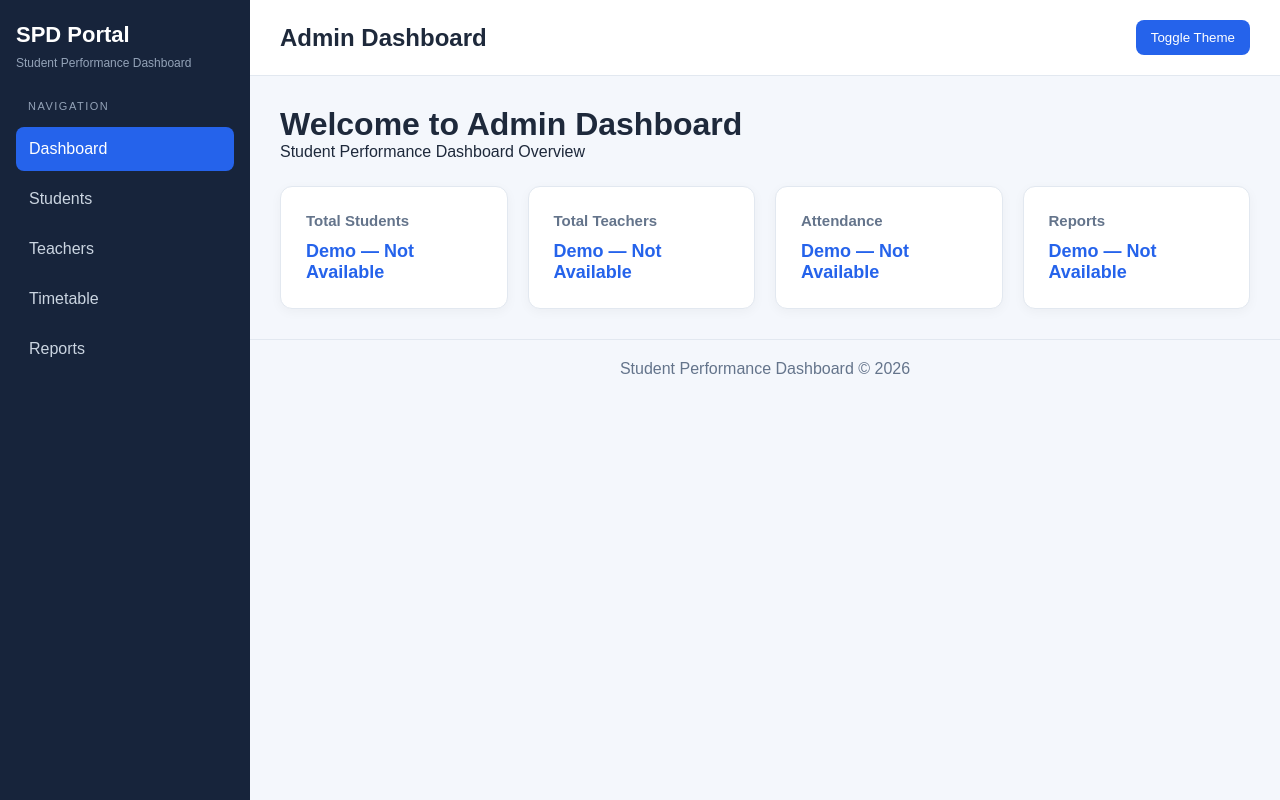
After one commit to yogeshpawar15/student-performance-dashboard, a Java web app: template src/main/webapp/WEB-INF/jsp/admin/dashboard.jsp in a window 1280 px wide. The commit adds this page. Run offline with Tomcat 11, a stand-in JSP engine, Linux system fonts and the light colour scheme; the template is opened without the code that fills it, so the values that code supplies are empty.

Commit message:
feat(frontend): add shared layout and admin dashboard UI

```diff
--- /dev/null
+++ b/src/main/webapp/WEB-INF/jsp/admin/dashboard.jsp
@@ -0,0 +1,57 @@
+
+<%@ page contentType="text/html; charset=UTF-8"
+         pageEncoding="UTF-8" %>
+
+<%@ include file="../common/header.jsp" %>
+<%@ include file="../common/sidebar.jsp" %>
+
+<div class="main-content">
+
+    <header class="topbar">
+        <button
+            class="menu-toggle"
+            id="menuToggle"
+            type="button"
+            aria-label="Toggle sidebar"
+            aria-controls="sidebar"
+            aria-expanded="false">
+            ☰
+        </button>
+
+        <h2>Admin Dashboard</h2>
+
+        <button id="themeToggle" type="button">
+            Toggle Theme
+        </button>
+    </header>
+
+    <main class="content">
+
+        <h1>Welcome to Admin Dashboard</h1>
+        <p>Student Performance Dashboard Overview</p>
+
+        <section class="cards" aria-label="Dashboard overview">
+
+            <div class="card">
+                <h3>Total Students</h3>
+                <p>Demo — Not Available</p>
+            </div>
+
+            <div class="card">
+                <h3>Total Teachers</h3>
+                <p>Demo — Not Available</p>
+            </div>
+
+            <div class="card">
+                <h3>Attendance</h3>
+                <p>Demo — Not Available</p>
+            </div>
+
+            <div class="card">
+                <h3>Reports</h3>
+                <p>Demo — Not Available</p>
+            </div>
+
+        </section>
+
+<%@ include file="../common/footer.jsp" %>
--- a/src/main/webapp/WEB-INF/jsp/common/footer.jsp
+++ b/src/main/webapp/WEB-INF/jsp/common/footer.jsp
@@ -1,4 +1,11 @@
 
+        </main>
+
+        <footer class="footer">
+            <p>Student Performance Dashboard © 2026</p>
+        </footer>
+
+    </div>
 </div>
 
 <script src="${pageContext.request.contextPath}/assets/js/navigation.js"></script>
--- a/src/main/webapp/WEB-INF/jsp/common/header.jsp
+++ b/src/main/webapp/WEB-INF/jsp/common/header.jsp
@@ -1,4 +1,3 @@
-
 <%@ page contentType="text/html; charset=UTF-8"
          pageEncoding="UTF-8" %>
 <!DOCTYPE html>
@@ -16,3 +15,4 @@
 <body>
 
 <div class="dashboard-layout">
+<!-- Shared page layout -->
--- a/src/main/webapp/WEB-INF/jsp/common/sidebar.jsp
+++ b/src/main/webapp/WEB-INF/jsp/common/sidebar.jsp
@@ -1,12 +1,23 @@
 
-<aside class="sidebar" id="sidebar">
-    <h2>Student Dashboard</h2>
+<aside class="sidebar" id="sidebar"
+       aria-label="Sidebar">
 
-    <nav aria-label="Dashboard navigation">
-        <a href="#" class="active">Dashboard</a>
-        <a href="#">Students</a>
-        <a href="#">Teachers</a>
-        <a href="#">Timetable</a>
-        <a href="#">Reports</a>
+    <div class="sidebar-brand">
+        <h2>SPD Portal</h2>
+        <p>Student Performance Dashboard</p>
+    </div>
+
+    <nav aria-label="Main navigation">
+        <span class="sidebar-section">NAVIGATION</span>
+
+        <!-- Backend URLs pending approval -->
+        <span class="nav-item active">
+            Dashboard
+        </span>
+
+        <span class="nav-item">Students</span>
+        <span class="nav-item">Teachers</span>
+        <span class="nav-item">Timetable</span>
+        <span class="nav-item">Reports</span>
     </nav>
 </aside>
--- a/src/main/webapp/assets/js/navigation.js
+++ b/src/main/webapp/assets/js/navigation.js
@@ -1,35 +1,104 @@
+
 document.addEventListener("DOMContentLoaded", () => {
     const sidebar = document.getElementById("sidebar");
-    const toggle = document.getElementById("menuToggle");
+    const menuToggle = document.getElementById("menuToggle");
     const themeButton = document.getElementById("themeToggle");
 
-    // Sidebar open / close
-    if (sidebar && toggle) {
-        toggle.addEventListener("click", () => {
-            const isOpen = sidebar.classList.toggle("open");
-            toggle.setAttribute("aria-expanded", String(isOpen));
+    // 1. Open and close mobile sidebar
+    function setSidebarOpen(isOpen) {
+        if (!sidebar || !menuToggle) return;
+
+        sidebar.classList.toggle("open", isOpen);
+        menuToggle.setAttribute("aria-expanded", String(isOpen));
+    }
+
+    if (sidebar && menuToggle) {
+        // Menu button click
+        menuToggle.addEventListener("click", () => {
+            const isOpen = sidebar.classList.contains("open");
+            setSidebarOpen(!isOpen);
+        });
+
+        // Click outside sidebar to close
+        document.addEventListener("click", (event) => {
+            if (
+                sidebar.classList.contains("open") &&
+                !sidebar.contains(event.target) &&
+                !menuToggle.contains(event.target)
+            ) {
+                setSidebarOpen(false);
+            }
+        });
+
+        // Escape key to close
+        document.addEventListener("keydown", (event) => {
+            if (event.key === "Escape") {
+                setSidebarOpen(false);
+            }
+        });
+
+        // Reset mobile sidebar when resizing to desktop
+        window.addEventListener("resize", () => {
+            if (window.innerWidth > 768) {
+                setSidebarOpen(false);
+            }
         });
     }
 
-    // Dark mode
-    const savedTheme = localStorage.getItem("spd-theme");
-    if (savedTheme === "dark") {
-        document.body.classList.add("dark-mode");
+    // 2. Restore saved dark mode
+    try {
+        if (localStorage.getItem("spd-theme") === "dark") {
+            document.body.classList.add("dark-mode");
+        }
+    } catch (error) {
+        console.warn("Theme preference unavailable.");
     }
 
+    // 3. Toggle dark mode
     if (themeButton) {
+        themeButton.setAttribute(
+            "aria-pressed",
+            String(document.body.classList.contains("dark-mode"))
+        );
+
         themeButton.addEventListener("click", () => {
-            const dark = document.body.classList.toggle("dark-mode");
-            localStorage.setItem("spd-theme", dark ? "dark" : "light");
+            const darkMode = document.body.classList.toggle("dark-mode");
+
+            themeButton.setAttribute(
+                "aria-pressed",
+                String(darkMode)
+            );
+
+            try {
+                localStorage.setItem(
+                    "spd-theme",
+                    darkMode ? "dark" : "light"
+                );
+            } catch (error) {
+                console.warn("Theme preference not saved.");
+            }
         });
     }
 
-    // Highlight current navigation link
-    document.querySelectorAll(".sidebar a").forEach(link => {
-        if (link.pathname === window.location.pathname) {
+    // 4. Highlight real navigation links only
+    document.querySelectorAll(".sidebar a[href]").forEach(link => {
+        const href = link.getAttribute("href");
+
+        if (!href || href === "#" || href.startsWith("#")) {
+            return;
+        }
+
+        const target = new URL(link.href);
+
+        if (
+            target.origin === window.location.origin &&
+            target.pathname === window.location.pathname
+        ) {
             link.classList.add("active");
+            link.setAttribute("aria-current", "page");
         } else {
             link.classList.remove("active");
+            link.removeAttribute("aria-current");
         }
     });
 });
```
Also changed, not shown: src/main/webapp/assets/css/style.css (+66 -9 lines).
